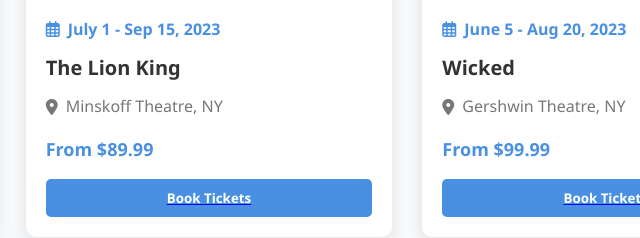
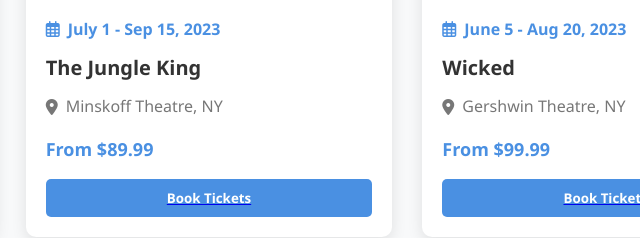
Before and after one commit to sahilydv-1610/CSE-219, a plain HTML site: page theater.html in a window 1280 px wide. Shown: the part 1048-1286 px from the top of the page, 431-1071 px from the left. Drawn offline with Linux system fonts and the light colour scheme.

Commit message:
Update theater.html

```diff
--- a/theater.html
+++ b/theater.html
@@ -656,7 +656,7 @@
                         <div class="event-date">
                             <i class="far fa-calendar-alt"></i> July 1 - Sep 15, 2023
                         </div>
-                        <h3 class="event-title">The Lion King</h3>
+                        <h3 class="event-title">The Jungle King</h3>
                         <div class="event-location">
                             <i class="fas fa-map-marker-alt"></i> Minskoff Theatre, NY
                         </div>
```
